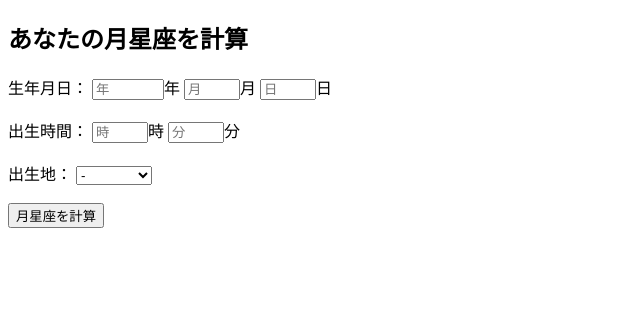
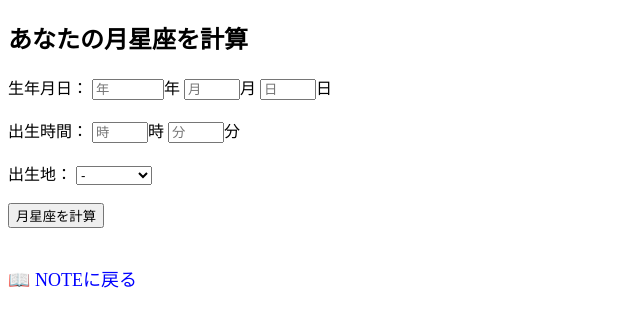
Before and after one commit to ouka-rin/moon-sign-calculator, a plain HTML site: page index.html in a window 1280 px wide. Shown: the whole page, without its empty margins (0-640 px from the left). Drawn offline with Linux system fonts and the light colour scheme.

Commit message:
Update index.html

```diff
--- a/index.html
+++ b/index.html
@@ -3,7 +3,7 @@
 <head>
     <meta charset="UTF-8">
     <meta name="viewport" content="width=device-width, initial-scale=1.0">
-    <title>月星座計算ツール</title>
+    <title>月星座計算ツールv4</title>
     <script>
         function calculateMoonSign() {
             let year = parseInt(document.getElementById("year").value);
@@ -119,5 +119,7 @@
     </select><br><br>
     <button onclick="calculateMoonSign()">月星座を計算</button>
     <h3 id="result"></h3>
+    <br>
+    <a href="https://note.com/ouka_rin/n/n26a3aa48cbfc" style="text-decoration: none; color: blue; font-size: 18px;">📖 NOTEに戻る</a>
 </body>
 </html>
```
